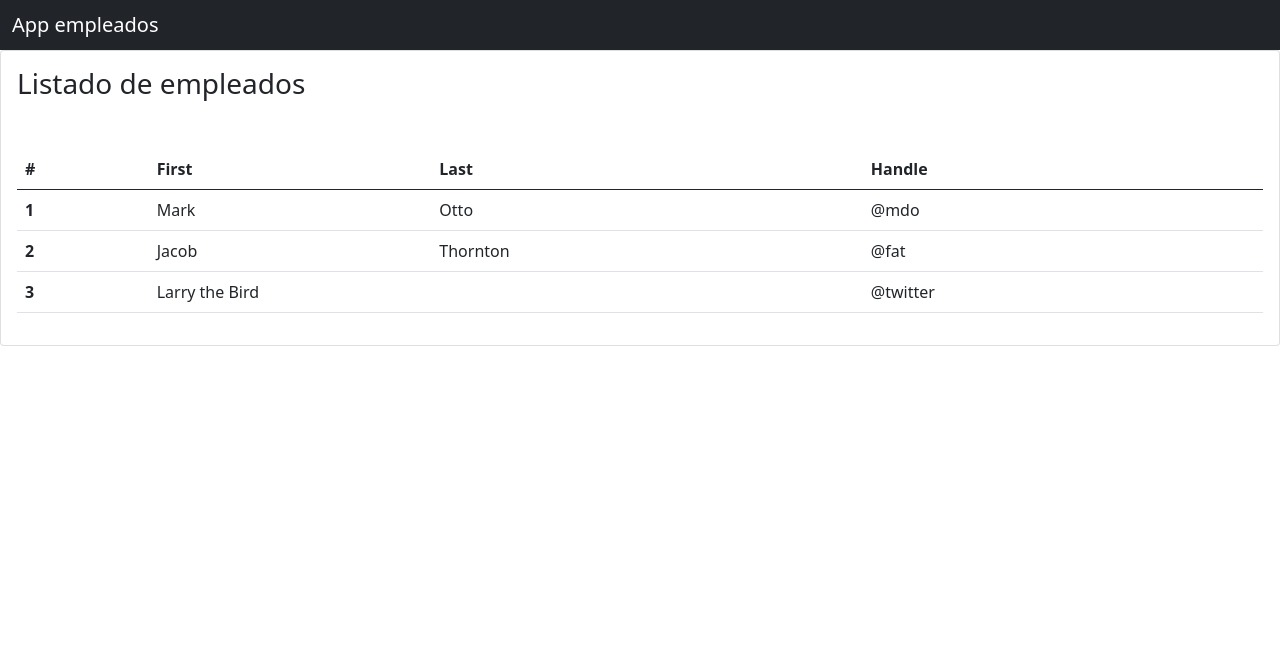
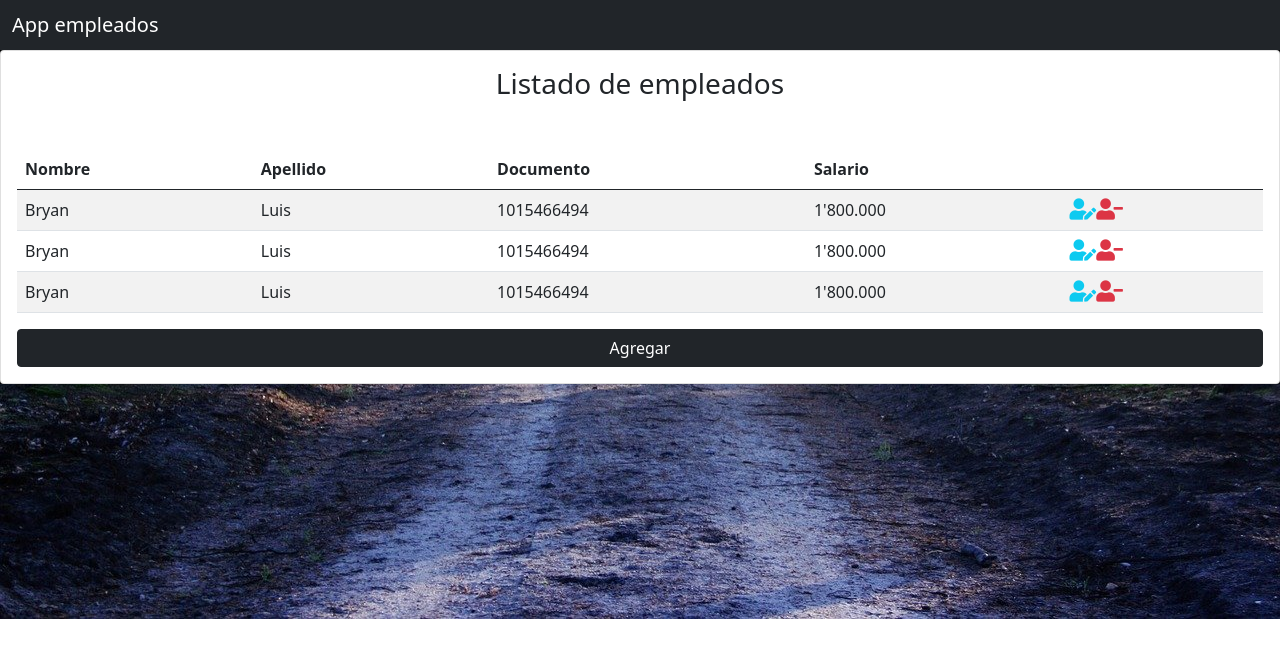
Before and after one commit to ElLuchoMan/Empleados, an Angular app: page /listarEmpleados in a window 1280 px wide. Before the commit this address led to /. Shown: the top 658 px of the page. Built offline with nearby package versions, Linux system fonts and the light colour scheme.

Commit message:
Enrutamiento hecho

```diff
--- a/src/app/app-routing.module.ts
+++ b/src/app/app-routing.module.ts
@@ -1,8 +1,15 @@
 import { NgModule } from '@angular/core';
 import { Routes, RouterModule } from '@angular/router';
+import { ListEmpleadosComponent } from './components/list-empleados/list-empleados.component';
+import { CreateEmpleadosComponent } from './components/create-empleados/create-empleados.component';
 
 
-const routes: Routes = [];
+const routes: Routes = [
+  {path:'',redirectTo:'listarEmpleados',pathMatch:'full'},
+  {path: 'listarEmpleados', component: ListEmpleadosComponent},
+  {path: 'crearEmpleados', component: CreateEmpleadosComponent},
+  {path:'**',redirectTo:'listarEmpleados',pathMatch:'full'}
+];
 
 @NgModule({
   imports: [RouterModule.forRoot(routes)],
--- a/src/app/app.component.html
+++ b/src/app/app.component.html
@@ -1,2 +1,2 @@
 <app-navbar> </app-navbar>
-<app-list-empleados> </app-list-empleados>
+<router-outlet></router-outlet>
--- a/src/app/components/list-empleados/list-empleados.component.css
+++ b/src/app/components/list-empleados/list-empleados.component.css
@@ -0,0 +1,9 @@
+i{
+    cursor:pointer;
+
+}
+.center {
+    display: flex;
+    justify-content: center;
+    min-height: 1vh;
+  }
--- a/src/app/components/list-empleados/list-empleados.component.html
+++ b/src/app/components/list-empleados/list-empleados.component.html
@@ -1,36 +1,55 @@
 <div clas="container mt-4">
     <div class="card">
         <div class="card-body">
-            <span class="h3">Listado de empleados</span>
-            <table class="table mt-5">
+            <span class="h3 center">Listado de empleados</span>
+              <table class= "table table-striped mt-5">
                 <thead>
                   <tr>
-                    <th scope="col">#</th>
-                    <th scope="col">First</th>
-                    <th scope="col">Last</th>
-                    <th scope="col">Handle</th>
+                    <th>Nombre</th>
+                    <th>Apellido</th>
+                    <th>Documento</th>
+                    <th>Salario</th>
+                    <th></th>
                   </tr>
                 </thead>
                 <tbody>
                   <tr>
-                    <th scope="row">1</th>
-                    <td>Mark</td>
-                    <td>Otto</td>
-                    <td>@mdo</td>
+                    <td>Bryan</td>
+                    <td>Luis</td>
+                    <td>1015466494</td>
+                    <td>1'800.000</td>
+                    <td>
+                        <i class="fas fa-user-edit fa-lg text-info mr-5"></i>
+                        <i class="fas fa-user-minus fa-lg text-danger md-2"></i>
+                    </td>
                   </tr>
                   <tr>
-                    <th scope="row">2</th>
-                    <td>Jacob</td>
-                    <td>Thornton</td>
-                    <td>@fat</td>
+                    <td>Bryan</td>
+                    <td>Luis</td>
+                    <td>1015466494</td>
+                    <td>1'800.000</td>
+                    <td>
+                        <i class="fas fa-user-edit fa-lg text-info mr-5"></i>
+                        <i class="fas fa-user-minus fa-lg text-danger md-2"></i>
+                    </td>
                   </tr>
                   <tr>
-                    <th scope="row">3</th>
-                    <td colspan="2">Larry the Bird</td>
-                    <td>@twitter</td>
+                    <td>Bryan</td>
+                    <td>Luis</td>
+                    <td>1015466494</td>
+                    <td>1'800.000</td>
+                    <td>
+                        <i class="fas fa-user-edit fa-lg text-info mr-5"></i>
+                        <i class="fas fa-user-minus fa-lg text-danger md-2"></i>
+                    </td>
                   </tr>
+
+
                 </tbody>
               </table>
+              <div class="d-grid gap-2">
+                <button class="btn btn-dark" type="button">Agregar</button>
+              </div>
         </div>
     </div>
-</div>
+  </div>
--- a/src/index.html
+++ b/src/index.html
@@ -7,9 +7,10 @@
   <meta name="viewport" content="width=device-width, initial-scale=1">
   <link rel="icon" type="image/x-icon" href="favicon.ico">
   <link href="https://cdn.jsdelivr.net/npm/bootstrap@5.0.0-beta1/dist/css/bootstrap.min.css" rel="stylesheet" integrity="sha384-giJF6kkoqNQ00vy+HMDP7azOuL0xtbfIcaT9wjKHr8RbDVddVHyTfAAsrekwKmP1" crossorigin="anonymous">
+  <link rel="stylesheet" href="https://use.fontawesome.com/releases/v5.8.1/css/all.css" integrity="sha384-50oBUHEmvpQ+1lW4y57PTFmhCaXp0ML5d60M1M7uH2+nqUivzIebhndOJK28anvf" crossorigin="anonymous">
 
 </head>
-<body>
+<body class="body">
   <app-root></app-root>
 </body>
 </html>
--- a/src/styles.css
+++ b/src/styles.css
@@ -1 +1,8 @@
 /* You can add global styles to this file, and also import other style files */
+.body{
+background: linear-gradient(rgb(0,0,0.7),rgba(0,0,0.7)),url('/assets/fondo.jpg');
+background-repeat: no-repeat;
+background-position: center;
+background-size:cover;
+height: 100hv;
+}
```
Also changed, not shown: src/assets/fondo.jpg (added).
